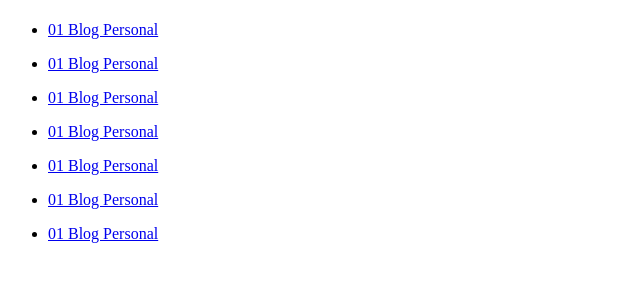
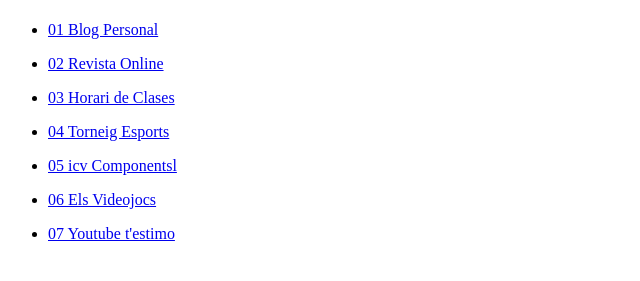
Before and after one commit to javiadricooperativo-dotcom/smx-a2-html, a plain HTML site: page index.html in a window 1280 px wide. Shown: the part 59-340 px from the top of the page, without its empty margins (0-640 px from the left). Drawn offline with Linux system fonts and the light colour scheme.

Commit message:
index.html

```diff
--- a/index.html
+++ b/index.html
@@ -14,32 +14,32 @@
     </ul>
     <ul>
         <li>
-            <a href="./02-revista-online/index.html">01 Blog Personal</a>
+            <a href="./02-revista-online/index.html">02 Revista Online</a>
         </li>
     </ul>
     <ul>
         <li>
-            <a href="./03-horari-clases/index.html">01 Blog Personal</a>
+            <a href="./03-horari-clases/index.html">03 Horari de Clases</a>
         </li>
     </ul>
     <ul>
         <li>
-            <a href="./04-torneig-esports/index.html">01 Blog Personal</a>
+            <a href="./04-torneig-esports/index.html">04 Torneig Esports</a>
         </li>
     </ul>
     <ul>
         <li>
-            <a href="./05_icv-components/index.html">01 Blog Personal</a>
+            <a href="./05_icv-components/index.html">05 icv Componentsl</a>
         </li>
     </ul>
     <ul>
         <li>
-            <a href="./06-els-videjocs/index.html">01 Blog Personal</a>
+            <a href="./06-els-videjocs/index.html">06 Els Videojocs</a>
         </li>
     </ul>
     <ul>
         <li>
-            <a href="./07-youtube-testimo/index.html">01 Blog Personal</a>
+            <a href="./07-youtube-testimo/index.html">07 Youtube t'estimo</a>
         </li>
     </ul>
 </body>
```
